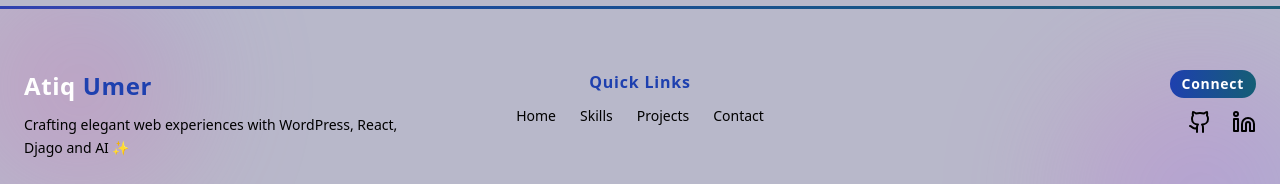
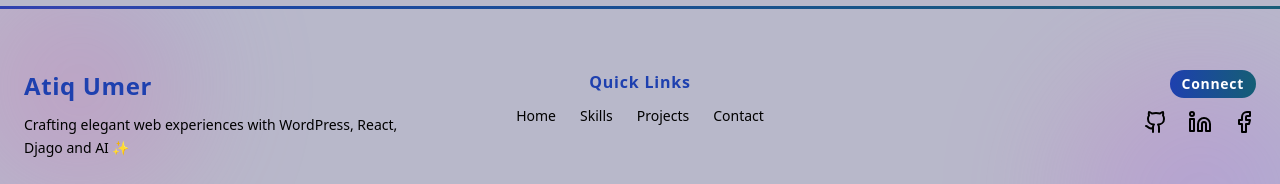
Before and after one commit to Atiqumer/Atiq-Umer-portfolio, a Next.js app: page / in a window 1280 px wide. Shown: the part 7936-8120 px from the top of the page. Built offline with nearby package versions, Linux system fonts and the light colour scheme.

Commit message:
addtion icon

```diff
--- a/src/components/footer.tsx
+++ b/src/components/footer.tsx
@@ -1,7 +1,7 @@
 "use client";
 import React, { useEffect, useRef, useState } from "react";
 
-import { Github, Linkedin, MessageCircle, Send, X } from "lucide-react";
+import { Github, Linkedin, Facebook, MessageCircle, Send, X } from "lucide-react";
 import { motion, AnimatePresence } from "framer-motion";
 
 export default function Footer() {
@@ -65,7 +65,7 @@ export default function Footer() {
         <div className="max-w-7xl mx-auto px-6 py-16 grid grid-cols-1 md:grid-cols-3 gap-10 relative z-10">
           {/* Brand */}
           <div>
-            <h2 className="text-2xl font-extrabold tracking-wide text-white">
+            <h2 className="text-2xl font-extrabold tracking-wide text-blue-800">
               Atiq{" "}
               <span className="text-[#1e40af]">
                 Umer
@@ -114,6 +114,10 @@ export default function Footer() {
                 {
                   icon: <Linkedin className="w-6 h-6" />,
                   link: "https://www.linkedin.com/in/atiq-umer/",
+                },
+                {
+                  icon: <Facebook className="w-6 h-6" />,
+                  link: "https://www.facebook.com/share/1DGQ2vR4Bc/",
                 },
               ].map((social, idx) => (
                 <motion.a
```
